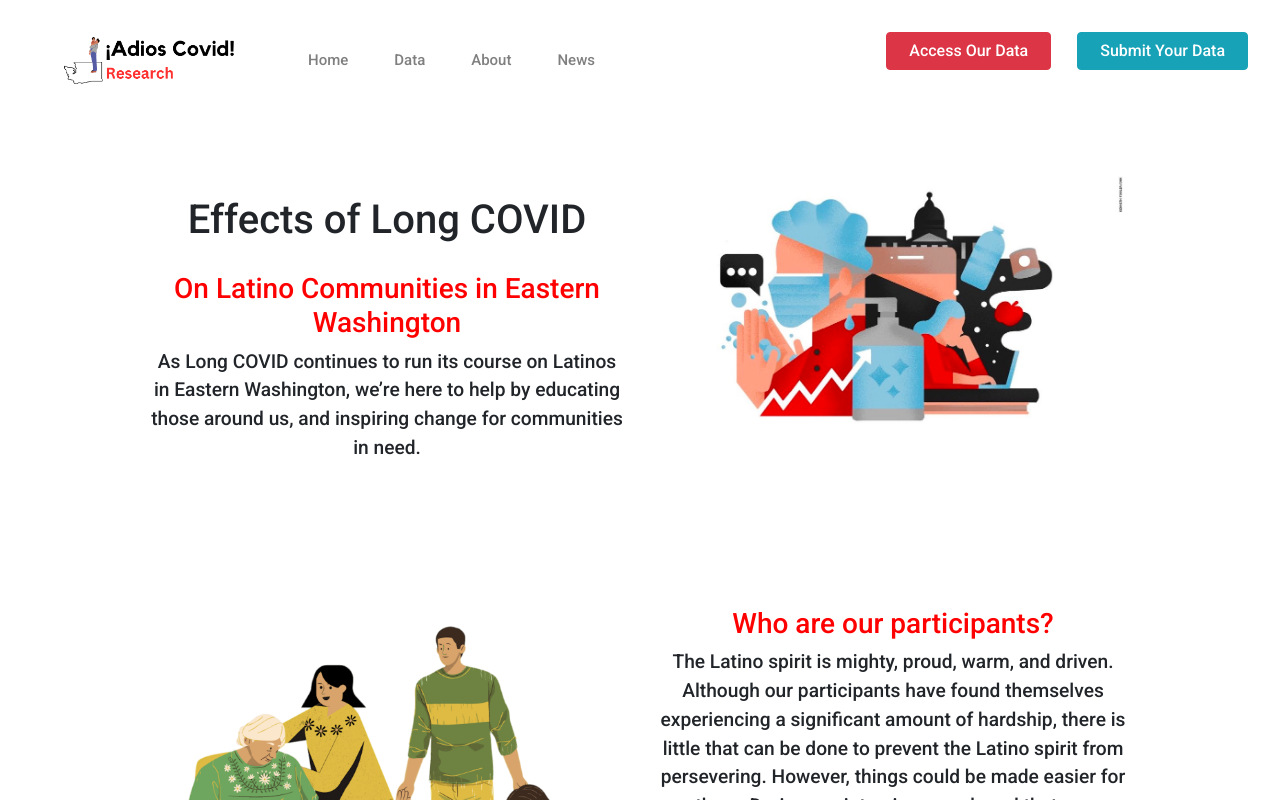
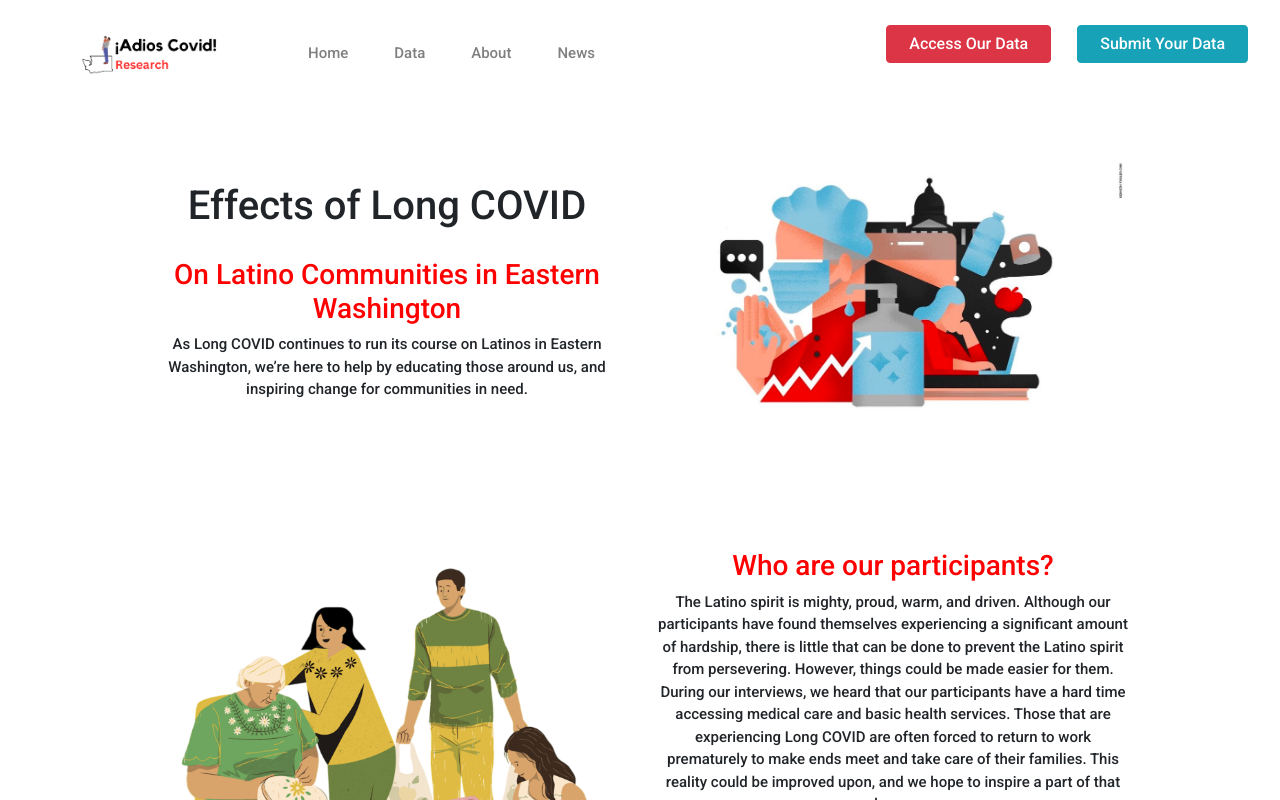
Before and after one commit to Adios-COVID/Research_AdiosCovid_NJS_App, a Next.js app: page / in a window 1280 px wide. Shown: the top 800 px of the page. Built offline with nearby package versions, Linux system fonts and the light colour scheme.

Commit message:
modifying css

```diff
--- a/components/Navbar.js
+++ b/components/Navbar.js
@@ -8,11 +8,11 @@ const Navbar = () => {
 
     <div>
     <nav class="navbar navbar-expand-lg navbar-light bg-white justify-content-between navbar-custom">
-      <Link href="/" className="navbar-brand col-2">
+      <Link href="/" className="navbar-brand text-center col-2">
       <Image
                 src={logopic}
                 alt="Adios COVID Research Logo"
-                className="img-fluid img_logo"
+                className="img_fluid img_logo"
         />
       </Link>
       <button class="navbar-toggler" type="button" data-toggle="collapse" data-target="#navbarSupportedContent" aria-controls="navbarSupportedContent" aria-expanded="false" aria-label="Toggle navigation">
--- a/styles/globals.css
+++ b/styles/globals.css
@@ -119,7 +119,7 @@ img {
   }
 
   .home_p {
-    font-size: 1.5vw;
+    font-size: 15px;
   }
 
   .home_img {
@@ -317,6 +317,8 @@ img {
 .img_logo {
     min-width:7em;
     min-height:2em;
+    max-width:50%;
+    height:auto;
   }
 
   .navbarDropdown{
```
